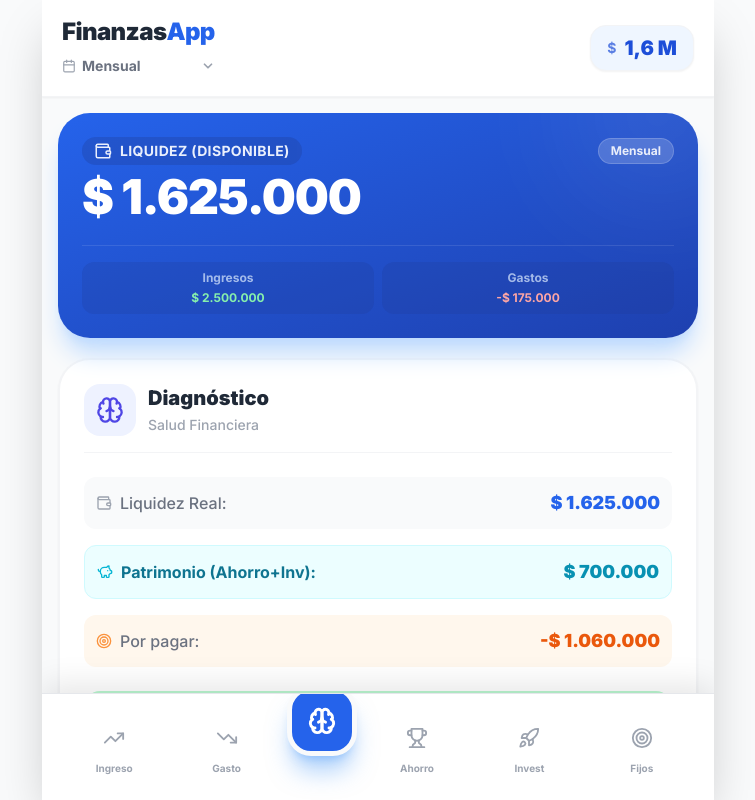
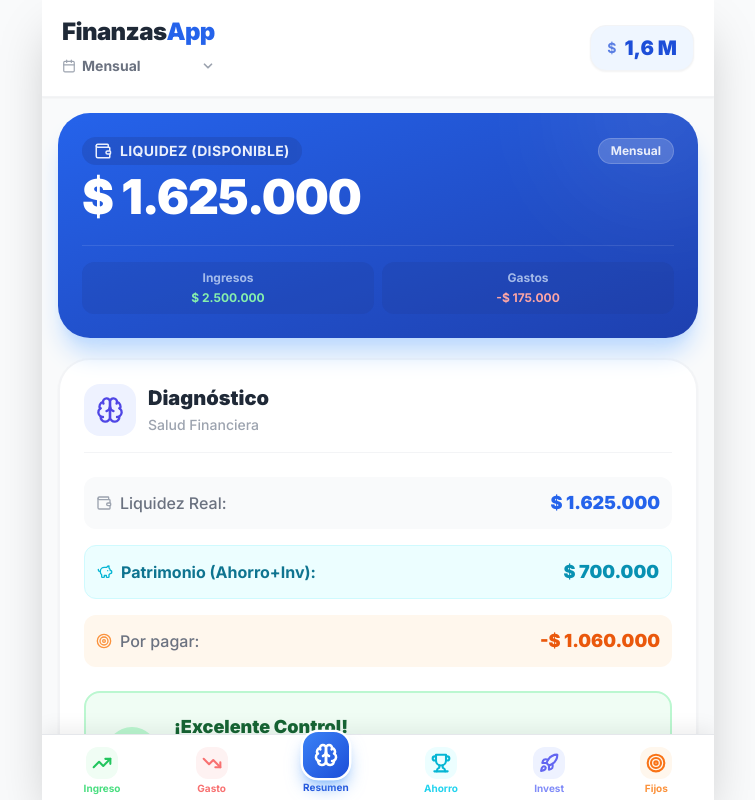
Before and after one commit to WILBIdon/Finanzas-Smart, a React (Vite) app: page / in a window 1280 px wide. Shown: the whole page, without its empty margins (262-1017 px from the left). Built offline with nearby package versions, Linux system fonts and the light colour scheme.

Commit message:
New colorful compact navigation

```diff
--- a/src/App.jsx
+++ b/src/App.jsx
@@ -499,31 +499,55 @@ export default function App() {
                 {activeTab === 'resumen' && <SmartTotals periodo={periodo} bolsa={bolsa} totalIngresos={totalIngresos} totalGastos={totalGastos} totalPatrimonio={totalPatrimonio} obligacionesPendientes={obligacionesPendientes} situacionReal={situacionReal} formatCurrency={formatCurrency} />}
             </main>
 
-            {/* Navegación */}
-            <nav className="bg-white border-t border-gray-200 pb-6 pt-3 shadow-[0_-8px_30px_rgba(0,0,0,0.1)] z-30 overflow-x-auto">
-                <div className="flex justify-between items-end px-2 sm:px-4 w-full">
-                    <button onClick={() => setActiveTab('ingresos')} className="group flex flex-col items-center flex-1 gap-1">
-                        <div className={`p-2 rounded-2xl transition-all duration-300 ${activeTab === 'ingresos' ? 'bg-green-100 text-green-700 scale-110' : 'text-gray-400'}`}><TrendingUp size={22} strokeWidth={activeTab === 'ingresos' ? 3 : 2} /></div>
-                        <span className={`text-[9px] sm:text-[10px] font-bold ${activeTab === 'ingresos' ? 'text-green-700' : 'text-gray-400'}`}>Ingreso</span>
+            {/* Navegación - Compacta y Colorida */}
+            <nav className="bg-white/95 backdrop-blur-lg border-t border-gray-200 pt-2 pb-[env(safe-area-inset-bottom,12px)] shadow-[0_-4px_20px_rgba(0,0,0,0.08)] z-30">
+                <div className="flex justify-around items-center px-1 w-full">
+                    {/* Ingreso - Verde */}
+                    <button onClick={() => setActiveTab('ingresos')} className="flex flex-col items-center gap-0.5 py-1 px-2 rounded-xl transition-all active:scale-95">
+                        <div className={`p-1.5 rounded-xl transition-all ${activeTab === 'ingresos' ? 'bg-gradient-to-br from-green-400 to-green-600 text-white shadow-lg shadow-green-300/50 scale-110' : 'bg-green-50 text-green-500'}`}>
+                            <TrendingUp size={20} strokeWidth={2.5} />
+                        </div>
+                        <span className={`text-[10px] font-bold ${activeTab === 'ingresos' ? 'text-green-600' : 'text-green-400'}`}>Ingreso</span>
                     </button>
-                    <button onClick={() => setActiveTab('gastos')} className="group flex flex-col items-center flex-1 gap-1">
-                        <div className={`p-2 rounded-2xl transition-all duration-300 ${activeTab === 'gastos' ? 'bg-red-100 text-red-700 scale-110' : 'text-gray-400'}`}><TrendingDown size={22} strokeWidth={activeTab === 'gastos' ? 3 : 2} /></div>
-                        <span className={`text-[9px] sm:text-[10px] font-bold ${activeTab === 'gastos' ? 'text-red-700' : 'text-gray-400'}`}>Gasto</span>
+
+                    {/* Gasto - Rojo */}
+                    <button onClick={() => setActiveTab('gastos')} className="flex flex-col items-center gap-0.5 py-1 px-2 rounded-xl transition-all active:scale-95">
+                        <div className={`p-1.5 rounded-xl transition-all ${activeTab === 'gastos' ? 'bg-gradient-to-br from-red-400 to-red-600 text-white shadow-lg shadow-red-300/50 scale-110' : 'bg-red-50 text-red-400'}`}>
+                            <TrendingDown size={20} strokeWidth={2.5} />
+                        </div>
+                        <span className={`text-[10px] font-bold ${activeTab === 'gastos' ? 'text-red-600' : 'text-red-400'}`}>Gasto</span>
                     </button>
-                    <button onClick={() => setActiveTab('resumen')} className="relative -top-5 mx-1">
-                        <div className="bg-blue-600 text-white p-3 sm:p-4 rounded-3xl shadow-xl shadow-blue-400/50 active:scale-95 transition-transform border-[5px] border-gray-50 flex items-center justify-center"><Brain size={28} strokeWidth={2.5} /></div>
+
+                    {/* Resumen - Azul Central */}
+                    <button onClick={() => setActiveTab('resumen')} className="flex flex-col items-center gap-0.5 py-1 px-2 -mt-4">
+                        <div className={`p-2.5 rounded-2xl transition-all shadow-lg ${activeTab === 'resumen' ? 'bg-gradient-to-br from-blue-500 to-blue-700 shadow-blue-400/60 scale-110' : 'bg-gradient-to-br from-blue-400 to-blue-600 shadow-blue-300/40'} text-white border-2 border-white`}>
+                            <Brain size={22} strokeWidth={2.5} />
+                        </div>
+                        <span className={`text-[10px] font-bold ${activeTab === 'resumen' ? 'text-blue-700' : 'text-blue-500'}`}>Resumen</span>
                     </button>
-                    <button onClick={() => setActiveTab('metas')} className="group flex flex-col items-center flex-1 gap-1">
-                        <div className={`p-2 rounded-2xl transition-all duration-300 ${activeTab === 'metas' ? 'bg-cyan-100 text-cyan-700 scale-110' : 'text-gray-400'}`}><Trophy size={22} strokeWidth={activeTab === 'metas' ? 3 : 2} /></div>
-                        <span className={`text-[9px] sm:text-[10px] font-bold ${activeTab === 'metas' ? 'text-cyan-700' : 'text-gray-400'}`}>Ahorro</span>
+
+                    {/* Ahorro - Cyan */}
+                    <button onClick={() => setActiveTab('metas')} className="flex flex-col items-center gap-0.5 py-1 px-2 rounded-xl transition-all active:scale-95">
+                        <div className={`p-1.5 rounded-xl transition-all ${activeTab === 'metas' ? 'bg-gradient-to-br from-cyan-400 to-cyan-600 text-white shadow-lg shadow-cyan-300/50 scale-110' : 'bg-cyan-50 text-cyan-500'}`}>
+                            <Trophy size={20} strokeWidth={2.5} />
+                        </div>
+                        <span className={`text-[10px] font-bold ${activeTab === 'metas' ? 'text-cyan-600' : 'text-cyan-400'}`}>Ahorro</span>
                     </button>
-                    <button onClick={() => setActiveTab('inversiones')} className="group flex flex-col items-center flex-1 gap-1">
-                        <div className={`p-2 rounded-2xl transition-all duration-300 ${activeTab === 'inversiones' ? 'bg-indigo-100 text-indigo-700 scale-110' : 'text-gray-400'}`}><Rocket size={22} strokeWidth={activeTab === 'inversiones' ? 3 : 2} /></div>
-                        <span className={`text-[9px] sm:text-[10px] font-bold ${activeTab === 'inversiones' ? 'text-indigo-700' : 'text-gray-400'}`}>Invest</span>
+
+                    {/* Invest - Indigo */}
+                    <button onClick={() => setActiveTab('inversiones')} className="flex flex-col items-center gap-0.5 py-1 px-2 rounded-xl transition-all active:scale-95">
+                        <div className={`p-1.5 rounded-xl transition-all ${activeTab === 'inversiones' ? 'bg-gradient-to-br from-indigo-400 to-indigo-600 text-white shadow-lg shadow-indigo-300/50 scale-110' : 'bg-indigo-50 text-indigo-500'}`}>
+                            <Rocket size={20} strokeWidth={2.5} />
+                        </div>
+                        <span className={`text-[10px] font-bold ${activeTab === 'inversiones' ? 'text-indigo-600' : 'text-indigo-400'}`}>Invest</span>
                     </button>
-                    <button onClick={() => setActiveTab('presupuesto')} className="group flex flex-col items-center flex-1 gap-1">
-                        <div className={`p-2 rounded-2xl transition-all duration-300 ${activeTab === 'presupuesto' ? 'bg-orange-100 text-orange-700 scale-110' : 'text-gray-400'}`}><Target size={22} strokeWidth={activeTab === 'presupuesto' ? 3 : 2} /></div>
-                        <span className={`text-[9px] sm:text-[10px] font-bold ${activeTab === 'presupuesto' ? 'text-orange-700' : 'text-gray-400'}`}>Fijos</span>
+
+                    {/* Fijos - Naranja */}
+                    <button onClick={() => setActiveTab('presupuesto')} className="flex flex-col items-center gap-0.5 py-1 px-2 rounded-xl transition-all active:scale-95">
+                        <div className={`p-1.5 rounded-xl transition-all ${activeTab === 'presupuesto' ? 'bg-gradient-to-br from-orange-400 to-orange-600 text-white shadow-lg shadow-orange-300/50 scale-110' : 'bg-orange-50 text-orange-500'}`}>
+                            <Target size={20} strokeWidth={2.5} />
+                        </div>
+                        <span className={`text-[10px] font-bold ${activeTab === 'presupuesto' ? 'text-orange-600' : 'text-orange-400'}`}>Fijos</span>
                     </button>
                 </div>
             </nav>
```
